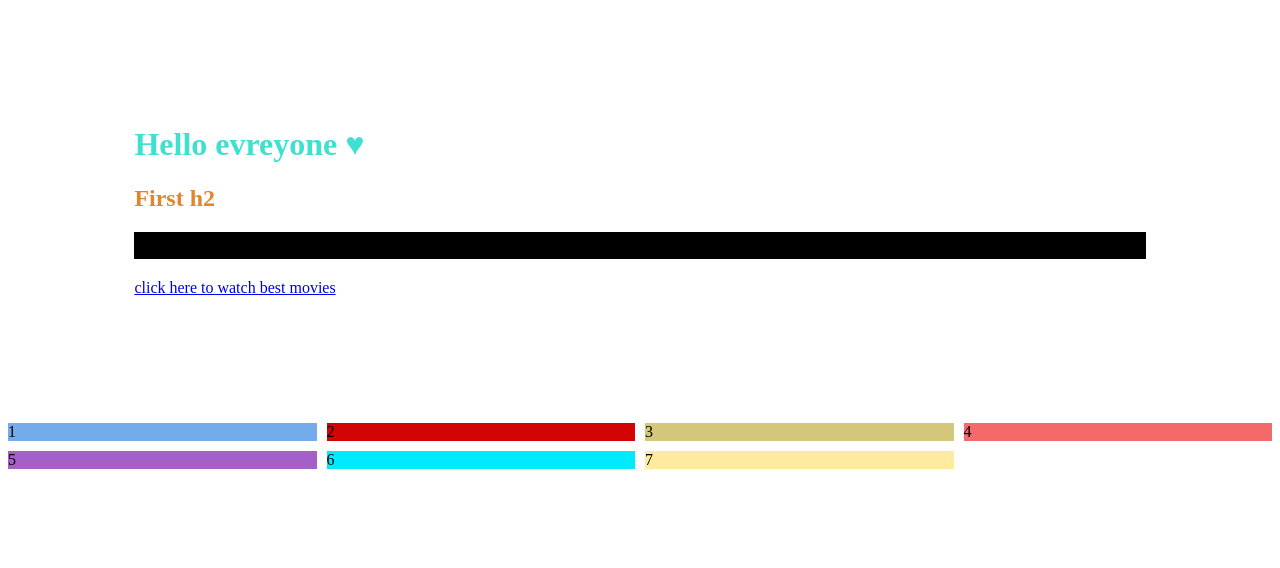
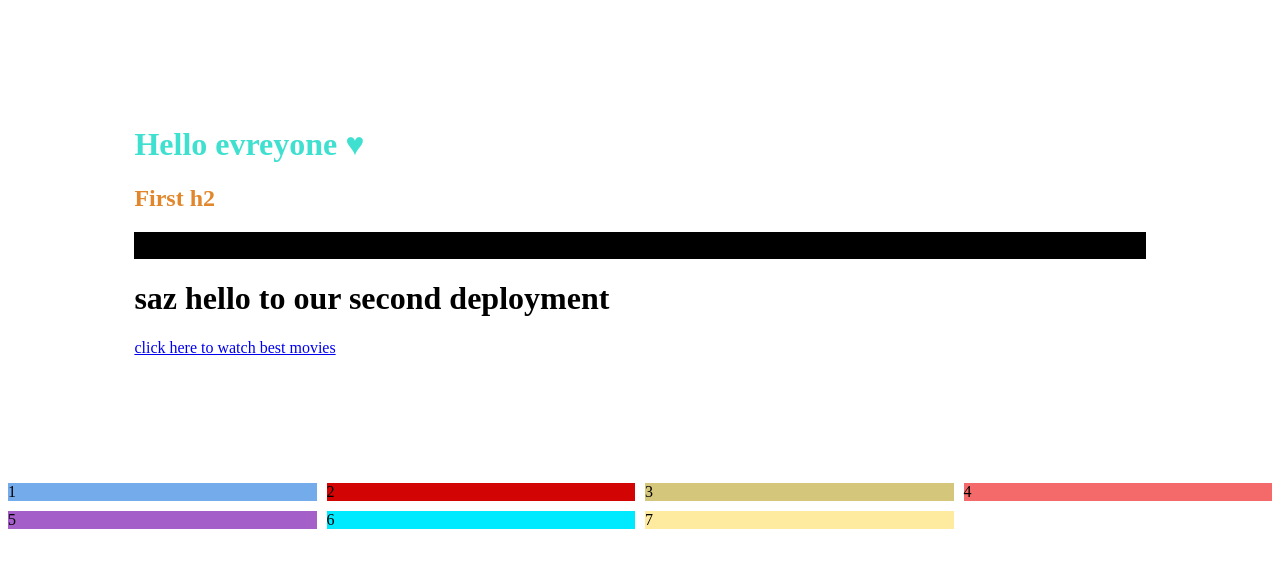
Before and after one commit to YasmineH24/first, a plain HTML site: page index.html in a window 1280 px wide. Drawn offline with Linux system fonts and the light colour scheme.

Commit message:
first commit

```diff
--- a/index.html
+++ b/index.html
@@ -12,6 +12,7 @@
         font-weight: bold;
     }
 </style>
+<h1>saz hello to our second deployment</h1>
 <a href="https://www.allocine.fr/netflix/film/" target="_blank">click here to watch best movies</a>
 </div>
 <div class="grid-container">
```
